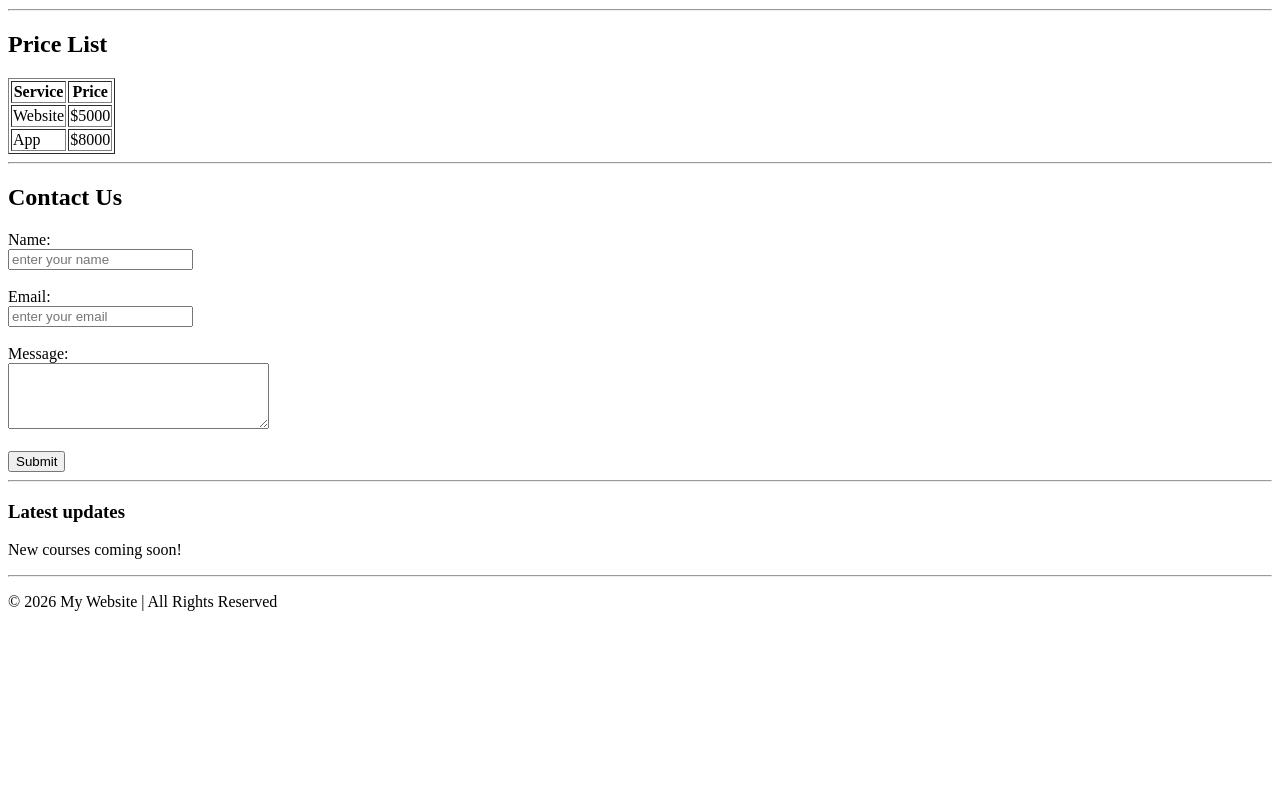
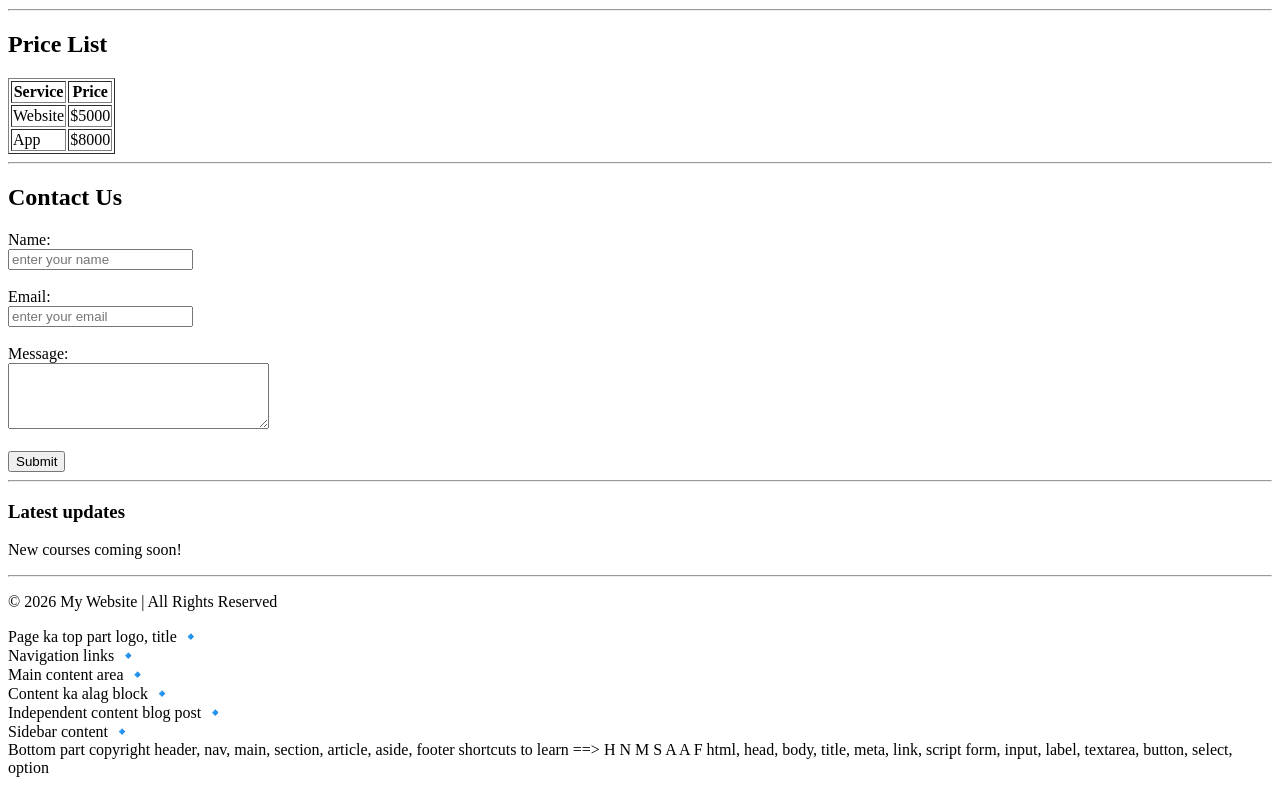
Before and after one commit to AnkitHeree/HTML-Revision-, a plain HTML site: page index.html in a window 1280 px wide. Shown: the part 1001-1786 px from the top of the page. Before the commit the page ends 1628 px from the top, so only its background shows below. Drawn offline with Linux system fonts and the light colour scheme.

Commit message:
ye rhe apne sbse jada use hone wale tags

```diff
--- a/index.html
+++ b/index.html
@@ -151,3 +151,44 @@ button
 table>
 
 -->
+<!--Sementic tags-->
+
+<header>
+
+Page ka top part logo, title
+
+🔹 <nav>
+
+Navigation links
+
+🔹 <main>
+
+Main content area
+
+🔹 <section>
+
+Content ka alag block
+
+🔹 <article>
+
+Independent content blog post
+
+🔹 <aside>
+
+Sidebar content
+
+🔹 <footer>
+
+Bottom part copyright
+
+header, nav, main, section, article, aside, footer
+
+shortcuts to learn  ==> H N M S A A F
+
+<!--Structure Group-->
+
+html, head, body, title, meta, link, script
+
+<!--Form Group-->
+
+form, input, label, textarea, button, select, option
```
